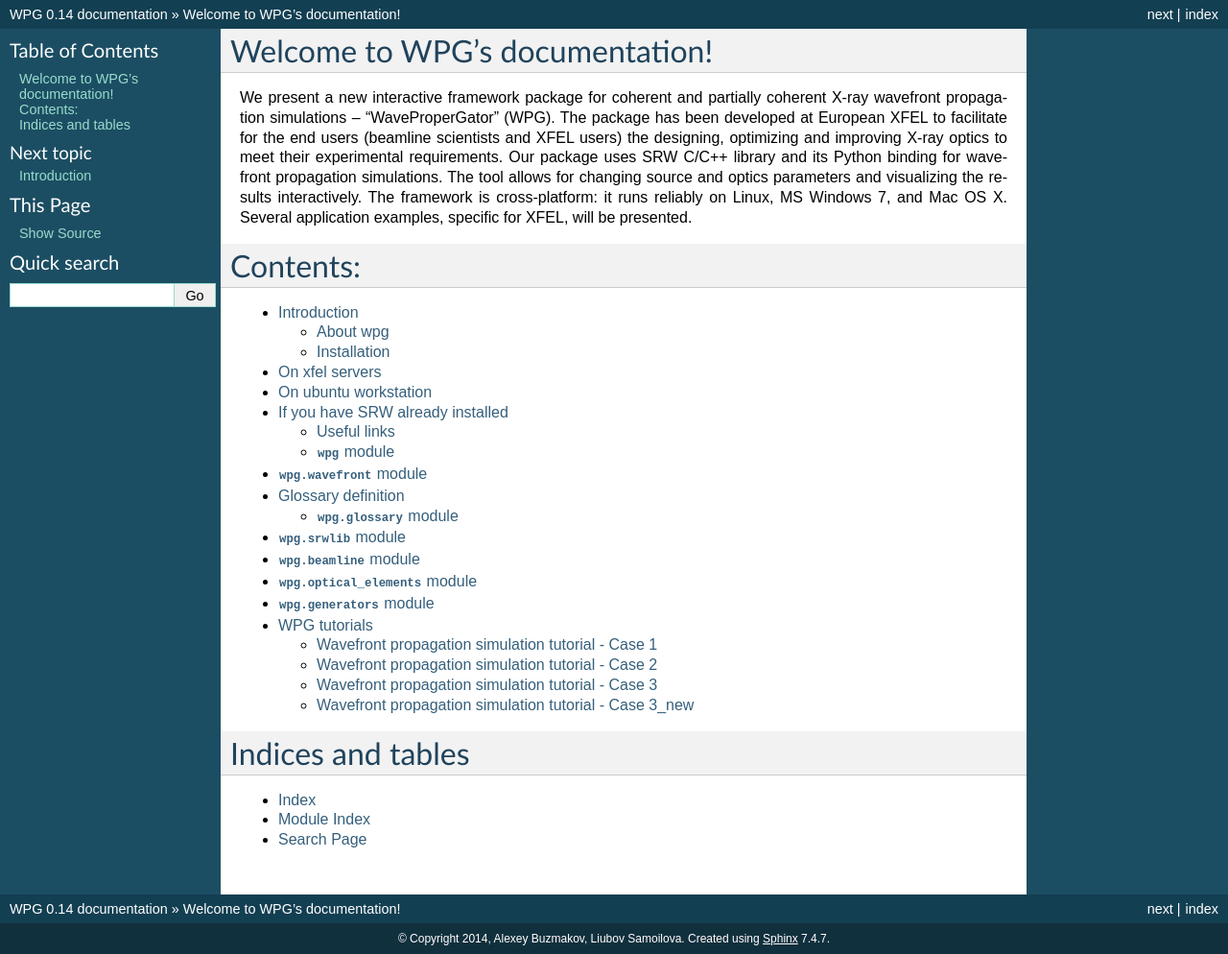
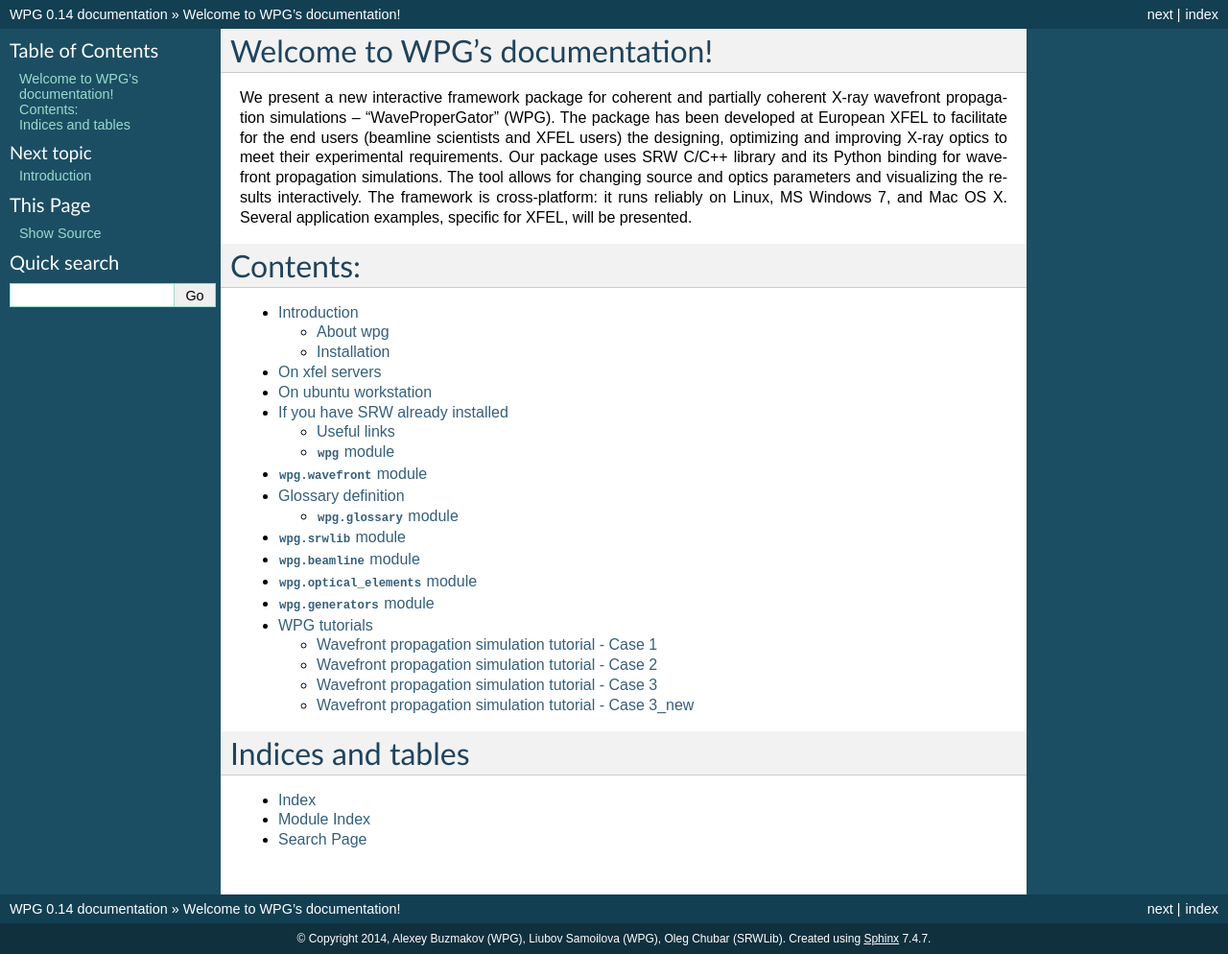
Before and after one commit to samoylv/WPG, a Sphinx documentation site: the page built from docs/index.rst, in a window 1280 px wide. Shown: the whole page at 96% size. Built offline with Sphinx 7.4.7, drawn with Linux system fonts in a browser that asks for light colours.

Commit message:
Update copyright on documentation

```diff
--- a/docs/conf.py
+++ b/docs/conf.py
@@ -41,7 +41,7 @@ master_doc = 'index'
 
 # General information about the project.
 project = u'WPG'
-copyright = u'2014, Alexey Buzmakov, Liubov Samoilova'
+copyright = u'2014, Alexey Buzmakov (WPG), Liubov Samoilova (WPG), Oleg Chubar (SRWLib)'
 
 # The version info for the project you're documenting, acts as replacement for
 # |version| and |release|, also used in various other places throughout the
```
